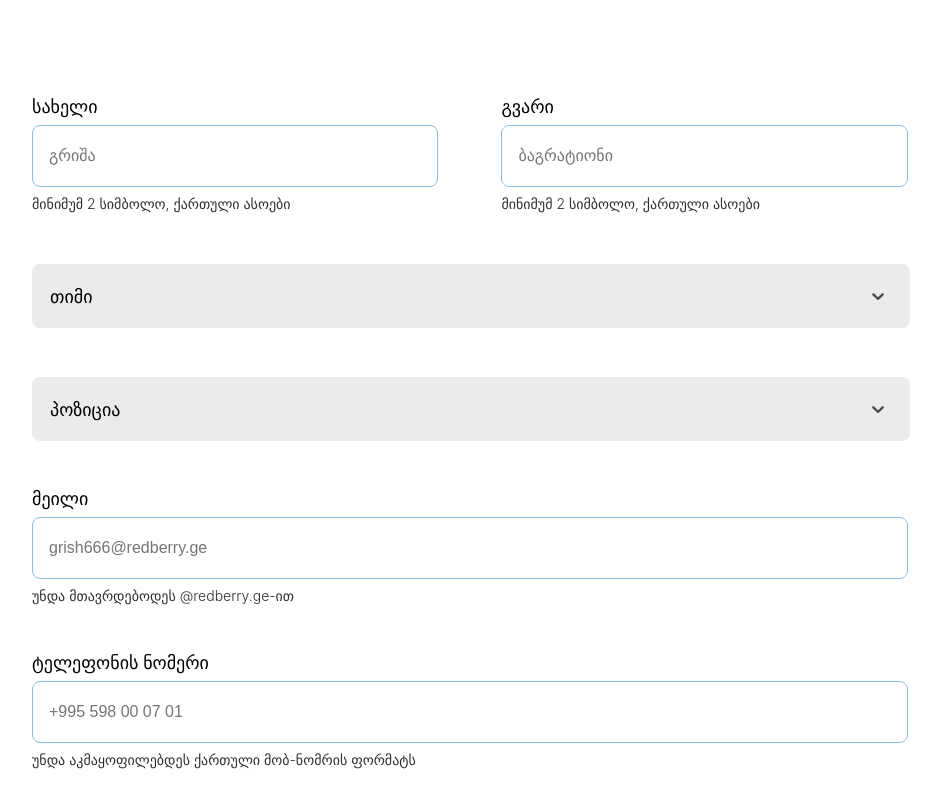
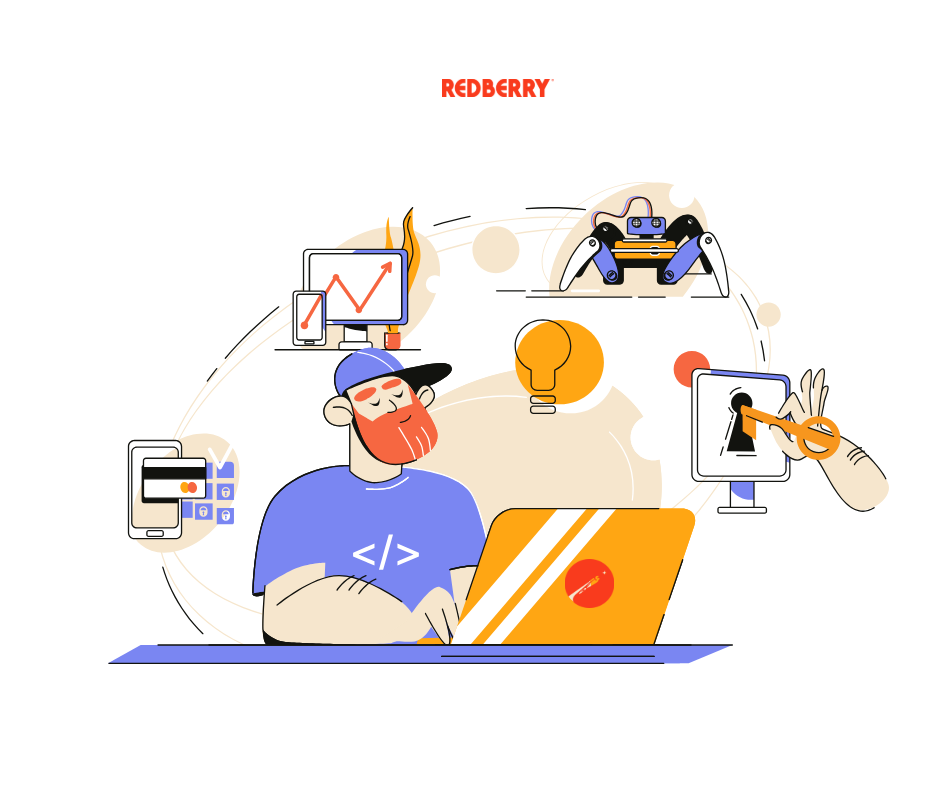
Before and after one commit to lukamindo/Redberry-Pcfy, a React (Create React App) app: page / in a window 1280 px wide. Shown: the top 785 px of the page, without its empty margins (142-1083 px from the left). Built offline with nearby package versions, Linux system fonts and the light colour scheme.

Commit message:
add react-router-dom to project

```diff
--- a/package.json
+++ b/package.json
@@ -10,6 +10,7 @@
     "react": "^18.2.0",
     "react-dom": "^18.2.0",
     "react-hook-form": "^7.34.2",
+    "react-router-dom": "^6.3.0",
     "react-scripts": "5.0.1",
     "react-select": "^5.4.0",
     "styled-components": "^5.3.5",
--- a/src/App.js
+++ b/src/App.js
@@ -1,12 +1,13 @@
 import FormWrapper from "pages/Form/FormWrapper";
 import Landing from "pages/Landing/Landing";
+import { Route, Routes } from "react-router-dom";
 
 function App() {
   return (
-    <div>
-      {/* <Landing /> */}
-      <FormWrapper />
-    </div>
+    <Routes>
+      <Route path="/" element={<Landing />} />
+      <Route path="/form" element={<FormWrapper />} />
+    </Routes>
   );
 }
 
--- a/src/index.js
+++ b/src/index.js
@@ -2,10 +2,13 @@
 import ReactDOM from "react-dom/client";
 import "./index.css";
 import App from "./App";
+import { BrowserRouter } from "react-router-dom";
 
 const root = ReactDOM.createRoot(document.getElementById("root"));
 root.render(
   <React.StrictMode>
-    <App />
+    <BrowserRouter>
+      <App />
+    </BrowserRouter>
   </React.StrictMode>
 );
```
Also changed, not shown: 1 other file (tests, documents, lock files or other folders).
